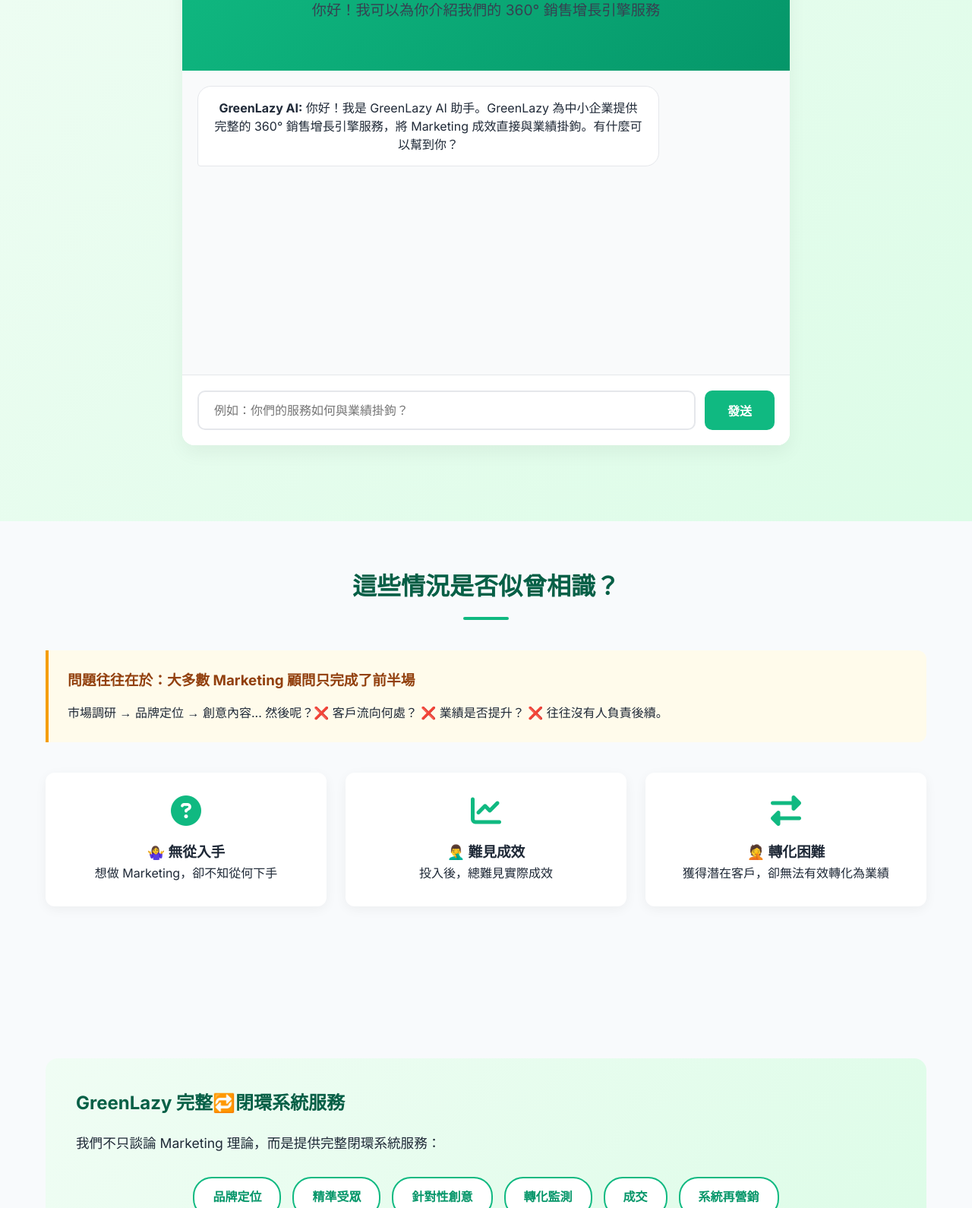
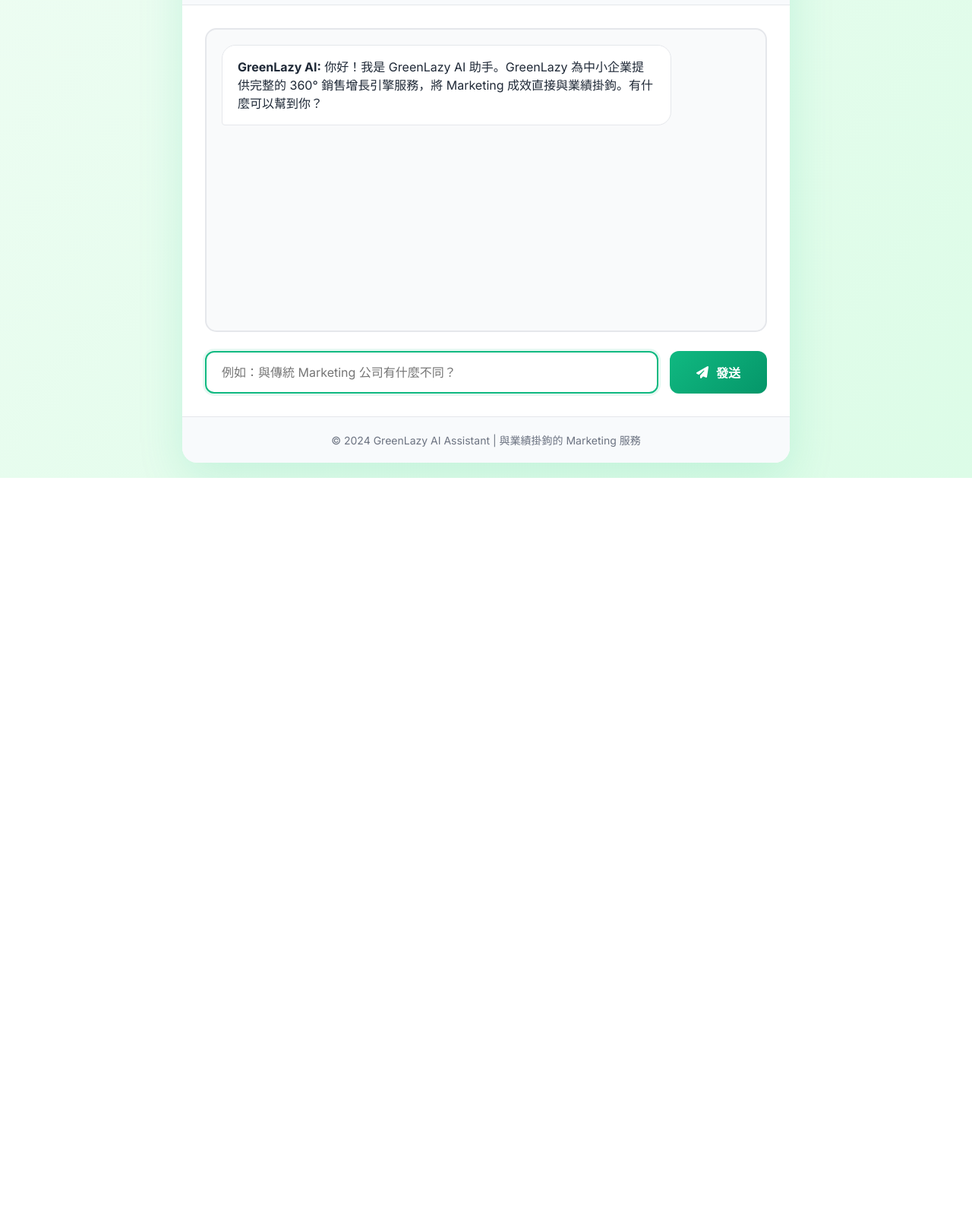
Before and after one commit to allanmaximus123-byte/greenlazy-ai-assitant, a website: page index.html in a window 1280 px wide. Shown: the part 413-2003 px from the top of the page at 76% size. After the commit the page ends 1042 px from the top, so only its background shows below. Drawn offline with Linux system fonts and the light colour scheme.

Commit message:
Update index.html

```diff
--- a/index.html
+++ b/index.html
@@ -3,7 +3,7 @@
 <head>
     <meta charset="UTF-8">
     <meta name="viewport" content="width=device-width, initial-scale=1.0">
-    <title>GreenLazy 360° 銷售增長引擎</title>
+    <title>GreenLazy AI Assistant | 360° 銷售增長引擎</title>
     <link href="https://fonts.googleapis.com/css2?family=Inter:wght@400;500;600;700&display=swap" rel="stylesheet">
     <link rel="stylesheet" href="https://cdnjs.cloudflare.com/ajax/libs/font-awesome/6.4.0/css/all.min.css">
     <style>
@@ -15,100 +15,116 @@
         }
 
         body {
-            background-color: #f8fafc;
-            color: #1f2937;
-            line-height: 1.6;
+            background: linear-gradient(135deg, #f0fdf4 0%, #dcfce7 100%);
+            min-height: 100vh;
+            display: flex;
+            flex-direction: column;
+            align-items: center;
+            justify-content: center;
+            padding: 20px;
         }
 
+        /* Container */
         .container {
-            max-width: 1200px;
-            margin: 0 auto;
-            padding: 0 20px;
+            width: 100%;
+            max-width: 800px;
+            background: white;
+            border-radius: 20px;
+            box-shadow: 0 20px 60px rgba(16, 185, 129, 0.15);
+            overflow: hidden;
         }
 
         /* Header */
         .header {
-            background: white;
-            box-shadow: 0 2px 10px rgba(0, 0, 0, 0.05);
-            padding: 20px 0;
-            position: sticky;
-            top: 0;
-            z-index: 100;
+            background: linear-gradient(135deg, #10b981 0%, #059669 100%);
+            color: white;
+            padding: 30px;
+            text-align: center;
         }
 
         .logo {
             display: flex;
             align-items: center;
+            justify-content: center;
             gap: 12px;
-            font-size: 24px;
+            margin-bottom: 15px;
+            font-size: 28px;
             font-weight: 700;
-            color: #10b981;
-            text-decoration: none;
         }
 
-        /* Hero Section */
+        .tagline {
+            font-size: 14px;
+            opacity: 0.9;
+            margin-top: 5px;
+        }
+
+        /* Hero Text */
         .hero {
-            padding: 60px 0;
+            padding: 25px 30px;
             text-align: center;
-            background: linear-gradient(135deg, #f0fdf4 0%, #dcfce7 100%);
+            border-bottom: 1px solid #e5e7eb;
         }
 
         .hero h1 {
-            font-size: 2.8rem;
-            margin-bottom: 20px;
             color: #065f46;
+            font-size: 1.8rem;
+            margin-bottom: 10px;
         }
 
         .hero p {
-            font-size: 1.2rem;
             color: #374151;
-            max-width: 800px;
-            margin: 0 auto 40px;
-        }
-
-        .highlight {
-            color: #059669;
-            font-weight: 700;
+            font-size: 1.1rem;
+            line-height: 1.6;
         }
 
         /* Chat Section */
-        .chat-section {
-            max-width: 800px;
-            margin: 40px auto;
-            background: white;
-            border-radius: 16px;
-            box-shadow: 0 10px 25px rgba(0, 0, 0, 0.05);
-            overflow: hidden;
+        .chat-intro {
+            background: #f8fafc;
+            padding: 25px 30px;
+            border-bottom: 1px solid #e5e7eb;
         }
 
-        .chat-header {
-            background: linear-gradient(135deg, #10b981 0%, #059669 100%);
-            color: white;
-            padding: 25px;
+        .chat-intro h3 {
+            color: #065f46;
+            font-size: 1.3rem;
+            margin-bottom: 8px;
         }
 
-        .chat-header h2 {
-            font-size: 1.8rem;
-            margin-bottom: 8px;
+        .chat-intro p {
+            color: #6b7280;
+        }
+
+        /* Chat Box */
+        .chat-container {
+            padding: 30px;
         }
 
         #chat-box {
             height: 400px;
+            overflow-y: auto;
             padding: 20px;
-            overflow-y: auto;
             background: #f9fafb;
+            border-radius: 15px;
+            border: 2px solid #e5e7eb;
+            margin-bottom: 25px;
         }
 
         .message {
-            margin-bottom: 16px;
-            max-width: 80%;
+            margin-bottom: 20px;
+            max-width: 85%;
             padding: 16px 20px;
             border-radius: 18px;
             line-height: 1.5;
+            animation: fadeIn 0.3s ease;
+        }
+
+        @keyframes fadeIn {
+            from { opacity: 0; transform: translateY(10px); }
+            to { opacity: 1; transform: translateY(0); }
         }
 
         .user-message {
-            background: #10b981;
+            background: linear-gradient(135deg, #10b981 0%, #059669 100%);
             color: white;
             margin-left: auto;
             border-bottom-right-radius: 4px;
@@ -121,162 +137,62 @@
             border-bottom-left-radius: 4px;
         }
 
+        /* Input Area */
         .input-area {
-            padding: 20px;
-            background: white;
-            border-top: 1px solid #e5e7eb;
             display: flex;
-            gap: 12px;
+            gap: 15px;
         }
 
         #user-input {
             flex: 1;
-            padding: 14px 20px;
+            padding: 16px 20px;
             border: 2px solid #e5e7eb;
-            border-radius: 10px;
+            border-radius: 12px;
             font-size: 16px;
-            transition: border-color 0.3s;
+            transition: all 0.3s;
         }
 
         #user-input:focus {
             outline: none;
             border-color: #10b981;
+            box-shadow: 0 0 0 3px rgba(16, 185, 129, 0.1);
         }
 
         #send-btn {
-            padding: 14px 30px;
-            background: #10b981;
+            padding: 16px 35px;
+            background: linear-gradient(135deg, #10b981 0%, #059669 100%);
             color: white;
             border: none;
-            border-radius: 10px;
+            border-radius: 12px;
             font-size: 16px;
             font-weight: 600;
             cursor: pointer;
-            transition: background 0.3s;
+            transition: all 0.3s;
+            display: flex;
+            align-items: center;
+            gap: 10px;
         }
 
         #send-btn:hover {
-            background: #059669;
-        }
-
-        /* Content Sections */
-        .section {
-            padding: 60px 0;
-        }
-
-        .section-title {
-            font-size: 2rem;
-            color: #065f46;
-            margin-bottom: 40px;
-            text-align: center;
-            position: relative;
-        }
-
-        .section-title:after {
-            content: '';
-            display: block;
-            width: 60px;
-            height: 4px;
-            background: #10b981;
-            margin: 15px auto;
-            border-radius: 2px;
-        }
-
-        .problem-box {
-            background: #fffbeb;
-            border-left: 4px solid #f59e0b;
-            padding: 25px;
-            border-radius: 0 12px 12px 0;
-            margin-bottom: 40px;
-        }
-
-        .problem-box h3 {
-            color: #92400e;
-            margin-bottom: 15px;
-        }
-
-        .grid {
-            display: grid;
-            grid-template-columns: repeat(auto-fit, minmax(280px, 1fr));
-            gap: 25px;
-            margin: 40px 0;
-        }
-
-        .card {
-            background: white;
-            padding: 30px;
-            border-radius: 12px;
-            box-shadow: 0 4px 15px rgba(0, 0, 0, 0.05);
-            text-align: center;
-        }
-
-        .card i {
-            font-size: 2.5rem;
-            color: #10b981;
-            margin-bottom: 20px;
-        }
-
-        .solution-box {
-            background: linear-gradient(135deg, #f0fdf4 0%, #dcfce7 100%);
-            padding: 40px;
-            border-radius: 16px;
-            margin: 40px 0;
-        }
-
-        .loop {
-            display: flex;
-            flex-wrap: wrap;
-            justify-content: center;
-            gap: 15px;
-            margin: 30px 0;
-        }
-
-        .step {
-            background: white;
-            padding: 12px 24px;
-            border-radius: 25px;
-            font-weight: 600;
-            color: #059669;
-            border: 2px solid #10b981;
-        }
-
-        .promise {
-            text-align: center;
-            padding: 40px;
-            background: linear-gradient(135deg, #065f46 0%, #047857 100%);
-            color: white;
-            border-radius: 16px;
-            margin-top: 40px;
+            transform: translateY(-2px);
+            box-shadow: 0 10px 20px rgba(16, 185, 129, 0.2);
         }
 
         /* Footer */
         .footer {
-            background: #1f2937;
-            color: white;
-            padding: 40px 0;
+            padding: 20px 30px;
             text-align: center;
+            background: #f8fafc;
+            border-top: 1px solid #e5e7eb;
+            color: #6b7280;
+            font-size: 14px;
         }
 
-        /* Responsive */
-        @media (max-width: 768px) {
-            .hero h1 {
-                font-size: 2rem;
-            }
-
-            #chat-box {
-                height: 300px;
-            }
-
-            .loop {
-                flex-direction: column;
-                align-items: center;
-            }
-        }
-
-        /* Typing animation */
+        /* Typing Animation */
         .typing {
             display: inline-flex;
             align-items: center;
+            margin-left: 10px;
         }
 
         .typing span {
@@ -284,7 +200,7 @@
             height: 8px;
             background: #10b981;
             border-radius: 50%;
-            margin: 0 2px;
+            margin: 0 3px;
             animation: typing 1.4s infinite ease-in-out;
         }
 
@@ -295,125 +211,107 @@
             0%, 80%, 100% { transform: scale(0); }
             40% { transform: scale(1); }
         }
+
+        /* Scrollbar */
+        #chat-box::-webkit-scrollbar {
+            width: 8px;
+        }
+
+        #chat-box::-webkit-scrollbar-track {
+            background: #f1f1f1;
+            border-radius: 10px;
+        }
+
+        #chat-box::-webkit-scrollbar-thumb {
+            background: #c1c1c1;
+            border-radius: 10px;
+        }
+
+        #chat-box::-webkit-scrollbar-thumb:hover {
+            background: #a1a1a1;
+        }
+
+        /* Responsive */
+        @media (max-width: 768px) {
+            .container {
+                border-radius: 15px;
+            }
+
+            .header {
+                padding: 25px 20px;
+            }
+
+            .hero h1 {
+                font-size: 1.5rem;
+            }
+
+            #chat-box {
+                height: 350px;
+                padding: 15px;
+            }
+
+            .input-area {
+                flex-direction: column;
+            }
+
+            #send-btn {
+                width: 100%;
+                justify-content: center;
+            }
+        }
     </style>
 </head>
 <body>
+    <div class="container">
         <!-- Header -->
-    <header class="header">
-        <div class="container">
-            <a href="https://www.greenlazy.com" class="logo">
+        <div class="header">
+            <div class="logo">
                 <i class="fas fa-rocket"></i>
                 <span>GreenLazy</span>
-            </a>
             </div>
-    </header>
+            <div class="tagline">360° 銷售增長引擎</div>
+        </div>
 
-    <!-- Hero Section -->
-    <section class="hero">
-        <div class="container">
-            <h1>GreenLazy <span class="highlight">360° 銷售增長引擎</span></h1>
+        <!-- Hero Text -->
+        <div class="hero">
+            <h1>GreenLazy 360° 銷售增長引擎</h1>
             <p>為客戶提供能與業績掛鉤的 Marketing 服務，實現「貨如輪轉」，讓客戶能專注於核心商業決策。</p>
+        </div>
 
-            <!-- AI Assistant -->
-            <div class="chat-section">
-                <div class="chat-header">
-                    <h2><i class="fas fa-robot"></i> GreenLazy AI 助手</h2>
+        <!-- Chat Introduction -->
+        <div class="chat-intro">
+            <h3><i class="fas fa-robot"></i> GreenLazy AI 助手</h3>
             <p>你好！我可以為你介紹我們的 360° 銷售增長引擎服務</p>
         </div>
 
+        <!-- Chat Container -->
+        <div class="chat-container">
+            <!-- Chat Messages -->
             <div id="chat-box">
                 <div class="message ai-message">
                     <strong>GreenLazy AI:</strong> 你好！我是 GreenLazy AI 助手。GreenLazy 為中小企業提供完整的 360° 銷售增長引擎服務，將 Marketing 成效直接與業績掛鉤。有什麼可以幫到你？
                 </div>
             </div>
 
+            <!-- Input Area -->
             <div class="input-area">
-                    <input type="text" id="user-input" placeholder="輸入你的問題...">
-                    <button id="send-btn">發送</button>
+                <input type="text" id="user-input" placeholder="例如：與傳統 Marketing 公司有什麼不同？">
+                <button id="send-btn">
+                    <i class="fas fa-paper-plane"></i>
+                    發送
+                </button>
             </div>
         </div>
-        </div>
-    </section>
 
-    <!-- Problem Section -->
-    <section class="section">
-        <div class="container">
-            <h2 class="section-title">這些情況是否似曾相識？</h2>
-
-            <div class="problem-box">
-                <h3>問題往往在於：大多數 Marketing 顧問只完成了前半場</h3>
-                <p>市場調研 → 品牌定位 → 創意內容... 然後呢？❌ 客戶流向何處？ ❌ 業績是否提升？ ❌ 往往沒有人負責後續。</p>
-            </div>
-
-            <div class="grid">
-                <div class="card">
-                    <i class="fas fa-question-circle"></i>
-                    <h3>🤷‍♀️ 無從入手</h3>
-                    <p>想做 Marketing，卻不知從何下手</p>
-                </div>
-                <div class="card">
-                    <i class="fas fa-chart-line"></i>
-                    <h3>🤦‍♂️ 難見成效</h3>
-                    <p>投入後，總難見實際成效</p>
-                </div>
-                <div class="card">
-                    <i class="fas fa-exchange-alt"></i>
-                    <h3>🤦 轉化困難</h3>
-                    <p>獲得潛在客戶，卻無法有效轉化為業績</p>
+        <!-- Footer -->
+        <div class="footer">
+            <p>© 2024 GreenLazy AI Assistant | 與業績掛鉤的 Marketing 服務</p>
         </div>
     </div>
-        </div>
-    </section>
-
-    <!-- Solution Section -->
-    <section class="section" style="background: #f8fafc;">
-        <div class="container">
-            <div class="solution-box">
-                <h2 style="color: #065f46; margin-bottom: 20px;">GreenLazy 完整🔁閉環系統服務</h2>
-                <p style="margin-bottom: 20px; font-size: 1.1rem;">我們不只談論 Marketing 理論，而是提供完整閉環系統服務：</p>
-
-                <div class="loop">
-                    <div class="step">品牌定位</div>
-                    <div class="step">精準受眾</div>
-                    <div class="step">針對性創意</div>
-                    <div class="step">轉化監測</div>
-                    <div class="step">成交</div>
-                    <div class="step">系統再營銷</div>
-                </div>
-
-                <p style="font-weight: 700; color: #065f46; margin-top: 20px; font-size: 1.2rem;">
-                    Marketing 成效直接與營業額掛鉤
-                </p>
-            </div>
-        </div>
-    </section>
-
-    <!-- Promise Section -->
-    <section class="section">
-        <div class="container">
-            <div class="promise">
-                <h3 style="font-size: 1.8rem; margin-bottom: 20px;">我們的承諾</h3>
-                <p style="font-size: 1.2rem; line-height: 1.8;">
-                    市場上罕有願為業績負責的 Marketing 夥伴 🌤️<br>
-                    <strong style="font-size: 1.4rem; display: block; margin-top: 15px;">
-                        而這正正是 GreenLazy 的承諾：唯有當你業績提升時 🏆，我們才真正完成工作。
-                    </strong>
-                </p>
-            </div>
-        </div>
-    </section>
-
-    <!-- Footer -->
-    <footer class="footer">
-        <div class="container">
-            <p>© 2024 GreenLazy. 所有權利保留。</p>
-            <p style="margin-top: 10px; opacity: 0.9;">360° 銷售增長引擎 | 與業績掛鉤的 Marketing 服務</p>
-        </div>
-    </footer>
 
     <!-- JavaScript -->
     <script>
-        // Chat functionality
+        // DOM Elements
         const chatBox = document.getElementById('chat-box');
         const userInput = document.getElementById('user-input');
         const sendBtn = document.getElementById('send-btn');
@@ -449,9 +347,11 @@
             const message = userInput.value.trim();
             if (!message) return;
 
+            // Clear input
+            userInput.value = '';
+
             // Add user message
             addMessage(message, true);
-            userInput.value = '';
 
             // Show typing indicator
             const typingElement = showTyping();
@@ -476,7 +376,7 @@
                 typingElement.remove();
 
                 // Add AI response
-                addMessage(data.reply || '感謝你的查詢！GreenLazy 專注於為企業提供 360° 銷售增長引擎服務，將 Marketing 成效直接與業績掛鉤。');
+                addMessage(data.reply || 'GreenLazy 提供 360° 銷售增長引擎服務，將 Marketing 成效直接與業績掛鉤，實現「貨如輪轉」。');
 
             } catch (error) {
                 console.error('Error:', error);
@@ -485,7 +385,7 @@
                 typingElement.remove();
 
                 // Show fallback response
-                addMessage('GreenLazy 致力於為中小企業提供完整的 Marketing 解決方案，從品牌定位到業績轉化，我們負責到底。想了解更多，請聯繫我們！');
+                addMessage('GreenLazy 專注於為中小企業提供與業績掛鉤的 Marketing 服務。我們的 360° 銷售增長引擎涵蓋從品牌定位到業績轉化的完整閉環。');
             }
         }
 
@@ -498,18 +398,27 @@
             }
         });
 
+        // Auto-focus input
+        userInput.focus();
+
         // Sample questions rotation
         const sampleQuestions = [
-            '你們的服務如何與業績掛鉤？',
+            '與傳統 Marketing 公司有什麼不同？',
             '什麼是 360° 銷售增長引擎？',
-            '與傳統 Marketing 公司有什麼不同？'
+            '服務如何與業績掛鉤？',
+            '如何開始合作？'
         ];
 
         let questionIndex = 0;
+
+        // Update placeholder every 3 seconds
         setInterval(() => {
             userInput.placeholder = `例如：${sampleQuestions[questionIndex]}`;
             questionIndex = (questionIndex + 1) % sampleQuestions.length;
         }, 3000);
+
+        // Initial placeholder
+        userInput.placeholder = `例如：${sampleQuestions[0]}`;
     </script>
 </body>
 </html>
```
Lines whose indentation alone changed are shown as unchanged.
